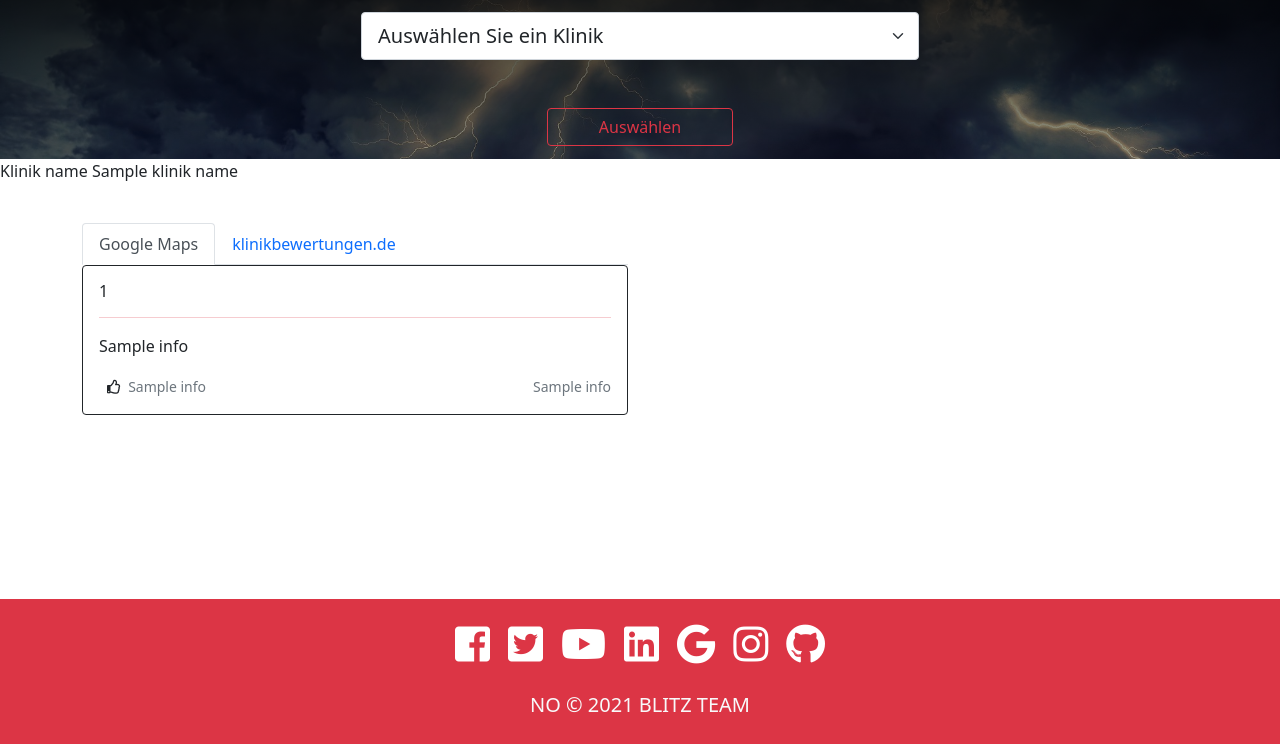
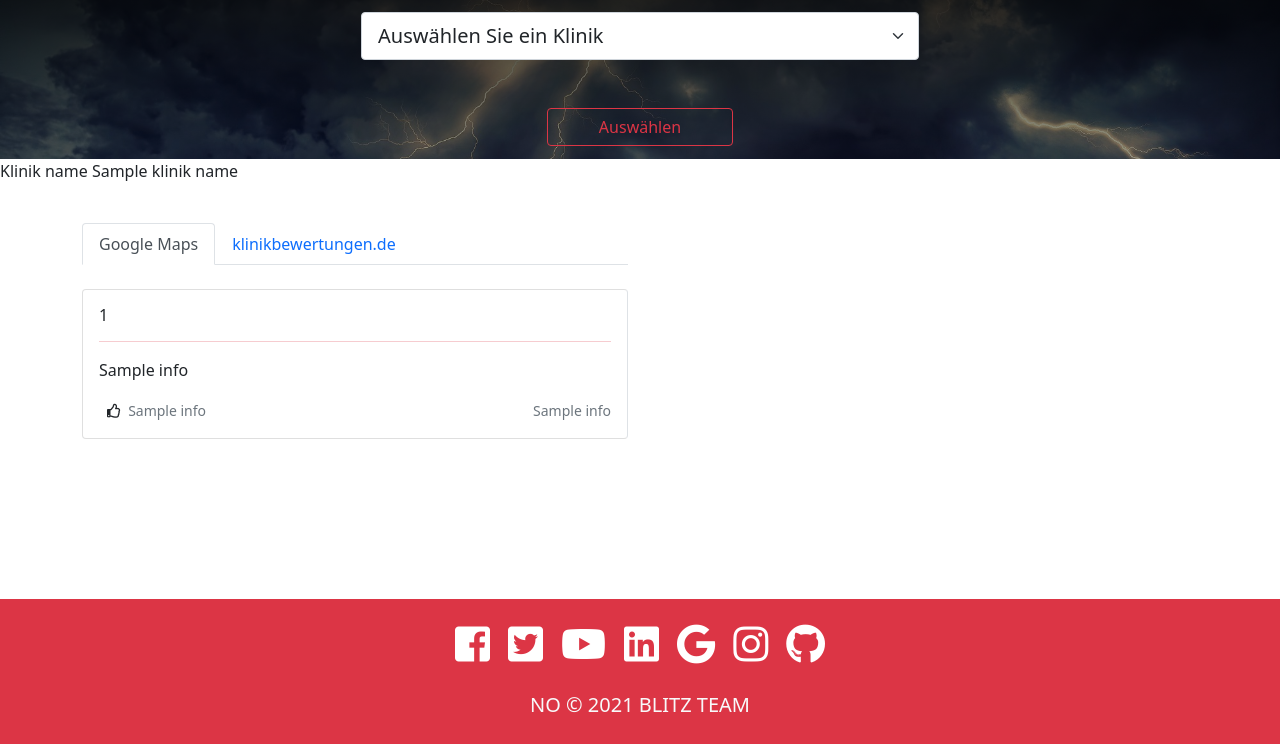
Before and after one commit to ablmz/AbschlussProject-EndToEnd-DS-Project-, a Flask app: template web-seite/templates/ergebnisse.html in a window 1280 px wide. Shown: the part 139-883 px from the top of the page. Run offline with Flask 2, Linux system fonts and the light colour scheme; the template is opened without the code that fills it: most values are stand-ins (such as "Sample title", 1, 10 or a date in 2020); some libraries are stand-ins or nearby versions.

Commit message:
border -color wurde geandert

```diff
--- a/web-seite/templates/ergebnisse.html
+++ b/web-seite/templates/ergebnisse.html
@@ -84,7 +84,7 @@
         <div class="container">
             <div class="row">
                 <div class="col-6 py-4">
-                    <ul class="nav nav-tabs" id="myTab" role="tablist">
+                    <ul class="nav nav-tabs mb-4" id="myTab" role="tablist">
                         <li class="nav-item" role="presentation">
                             <button class="nav-link active" id="google-tab" data-bs-toggle="tab" data-bs-target="#google"
                                 type="button" role="tab" aria-controls="google" aria-selected="true">Google Maps</button>
@@ -95,10 +95,10 @@
                         </li>
 
                     </ul>
-                    <div class="tab-content mb-4" id="myTabContent">
+                    <div class="tab-content" id="myTabContent">
                         <div class="tab-pane fade show active" id="google" role="tabpanel" aria-labelledby="google-tab">
                             {% for info in gInfos%}
-                            <div class="card mb-3 col-12 border-dark">
+                            <div class="card mb-3 col-12 border-end">
 
                                 <div class="card-body">
                                     <!-- <h5 class="card-title text-danger text-uppercase">{{info[0]}}</h5> -->
@@ -116,7 +116,7 @@
                         </div>
                         <div class="tab-pane fade " id="klinik" role="tabpanel" aria-labelledby="klinik-tab">
                             {% for info in kInfos %}
-                                <div class="card mb-3 col-12 border-dark">
+                                <div class="card mb-3 col-12 border-warning">
 
                                     <div class="card-body">
                                         <h5 class="card-title text-danger text-uppercase">{{ info[0] }}</h5>
```
